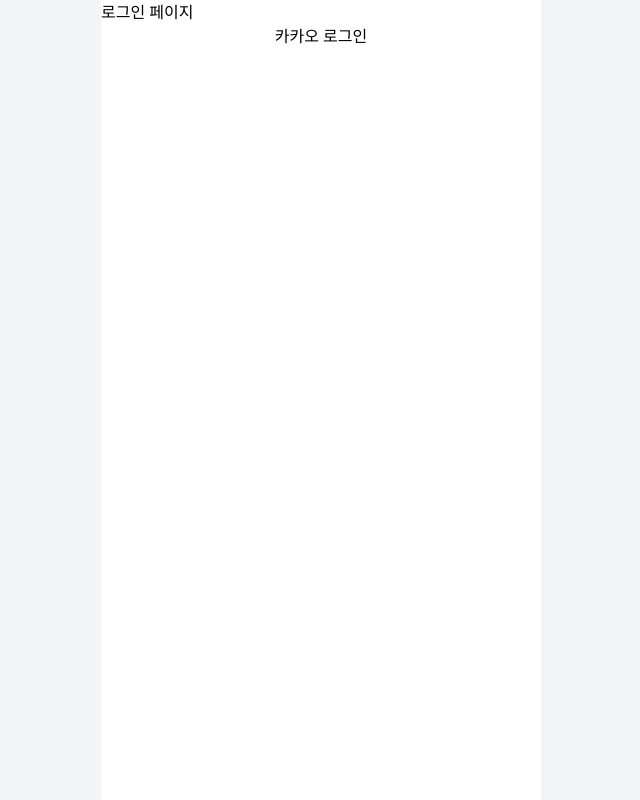
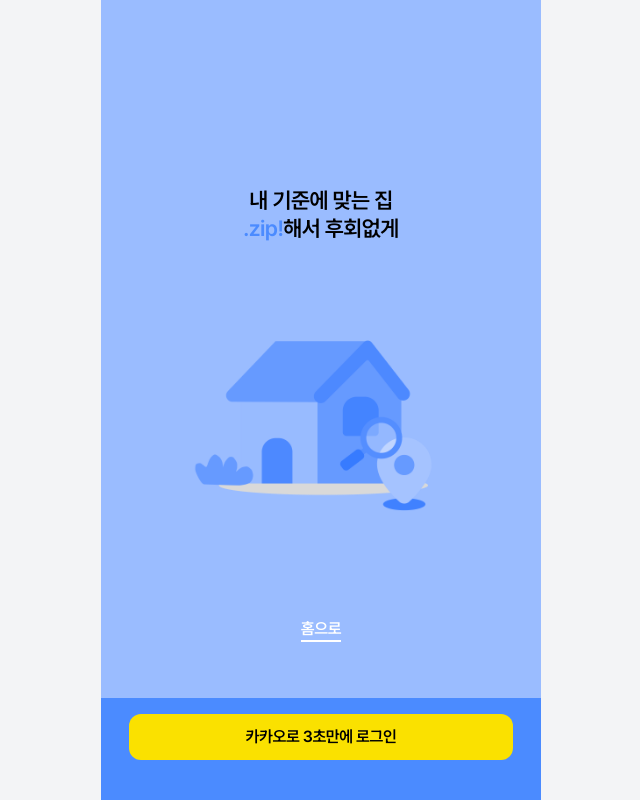
Before and after one commit to dnd-side-project/dnd-13th-9-frontend, a Next.js app: page /login in a window 1280 px wide. Shown: the whole page, without its empty margins (319-959 px from the left). Built offline with nearby package versions, Linux system fonts and the light colour scheme.

Commit message:
feat : 로그인 페이지 퍼블리싱 (#57)

```diff
--- a/src/app/login/page.tsx
+++ b/src/app/login/page.tsx
@@ -1,12 +1,39 @@
 'use client';
 import { KakaoLoginButton } from '@/components/ui/KakaoLoginButton';
 import { MainLayout } from '@/components/layout';
+import { Title2xl, TitleXs } from '@/components/ui/Typography';
+
+import Image from 'next/image';
+import { useRouter } from 'next/navigation';
+import { motion } from 'framer-motion';
 
 export default function LoginPage() {
+  const router = useRouter();
+
   return (
-    <MainLayout>
-      <h1>로그인 페이지</h1>
-      <KakaoLoginButton />
+    <MainLayout className="flex w-full flex-col items-center justify-center bg-[#9ABCFF]">
+      <Title2xl>내 기준에 맞는 집</Title2xl>
+      <div className="flex">
+        <Title2xl className="text-primary-55">.zip!</Title2xl>
+        <Title2xl>해서 후회없게</Title2xl>
+      </div>
+
+      <motion.div
+        animate={{ y: [0, -15, 0] }}
+        transition={{ duration: 2, repeat: Infinity, ease: 'easeInOut' }}
+      >
+        <Image src="/assets/png-main-illustration.png" width={300} height={300} alt="main" />
+      </motion.div>
+
+      <div className="pb-12 md:pb-0">
+        <TitleXs className="translate-y-7 border-b-2 text-white" onClick={() => router.push('/')}>
+          홈으로
+        </TitleXs>
+      </div>
+
+      <div className="bg-primary-55 fixed bottom-0 flex w-110 justify-center py-4 pb-10">
+        <KakaoLoginButton />
+      </div>
     </MainLayout>
   );
 }
--- a/src/components/ui/KakaoLoginButton/KakaoLoginButton.tsx
+++ b/src/components/ui/KakaoLoginButton/KakaoLoginButton.tsx
@@ -1,10 +1,20 @@
 'use client';
 import { getKakaoAuthURL } from '@/utils/kakao';
+import { Icon } from '../Icon';
+import { TitleXs } from '../Typography';
 
 export const KakaoLoginButton = () => {
   const handleLogin = () => {
     window.location.href = getKakaoAuthURL();
   };
 
-  return <button onClick={handleLogin}>카카오 로그인</button>;
+  return (
+    <button
+      className="flex w-80 items-center justify-center gap-1 rounded-xl bg-[#FAE100] px-2 py-3 md:w-96"
+      onClick={handleLogin}
+    >
+      <Icon name="Kakao" />
+      <TitleXs>카카오로 3초만에 로그인</TitleXs>
+    </button>
+  );
 };
--- a/src/components/ui/assets/index.tsx
+++ b/src/components/ui/assets/index.tsx
@@ -27,6 +27,7 @@
 import IcoFolder from './ico-folder.svg';
 import IcoAdd from './ico-add.svg';
 import IcoMapPin from './ico-map-pin.svg';
+import IcoKakao from './ico-kakao.svg';
 
 export const Icons = {
   addImage: IcoAddImage,
@@ -58,6 +59,7 @@
   folder: IcoFolder,
   add: IcoAdd,
   mapPin: IcoMapPin,
+  Kakao: IcoKakao,
 };
 
 export type IconName = keyof typeof Icons;
```
Also changed, not shown: public/assets/png-main-illustration.png (added), src/components/ui/assets/ico-kakao.svg (added).
